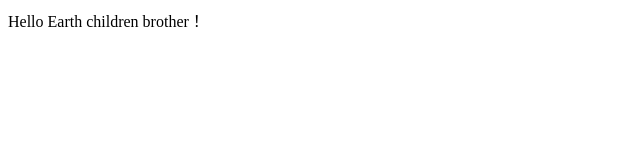
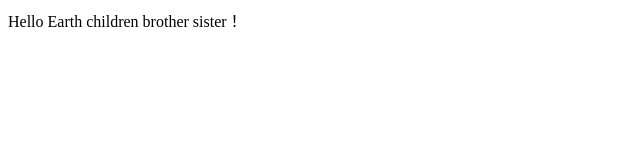
Before and after one commit to maeda1213/todoapp, a plain HTML site: page index2.html in a window 1280 px wide. Shown: the full height of the page, 0-640 px from the left. Drawn offline with Linux system fonts and the light colour scheme.

Commit message:
add-sister

```diff
--- a/index2.html
+++ b/index2.html
@@ -5,6 +5,6 @@
 </head>
 
 <body>
-    Hello Earth children brother！
+    Hello Earth children brother sister！
 </body>
 </html>
```
